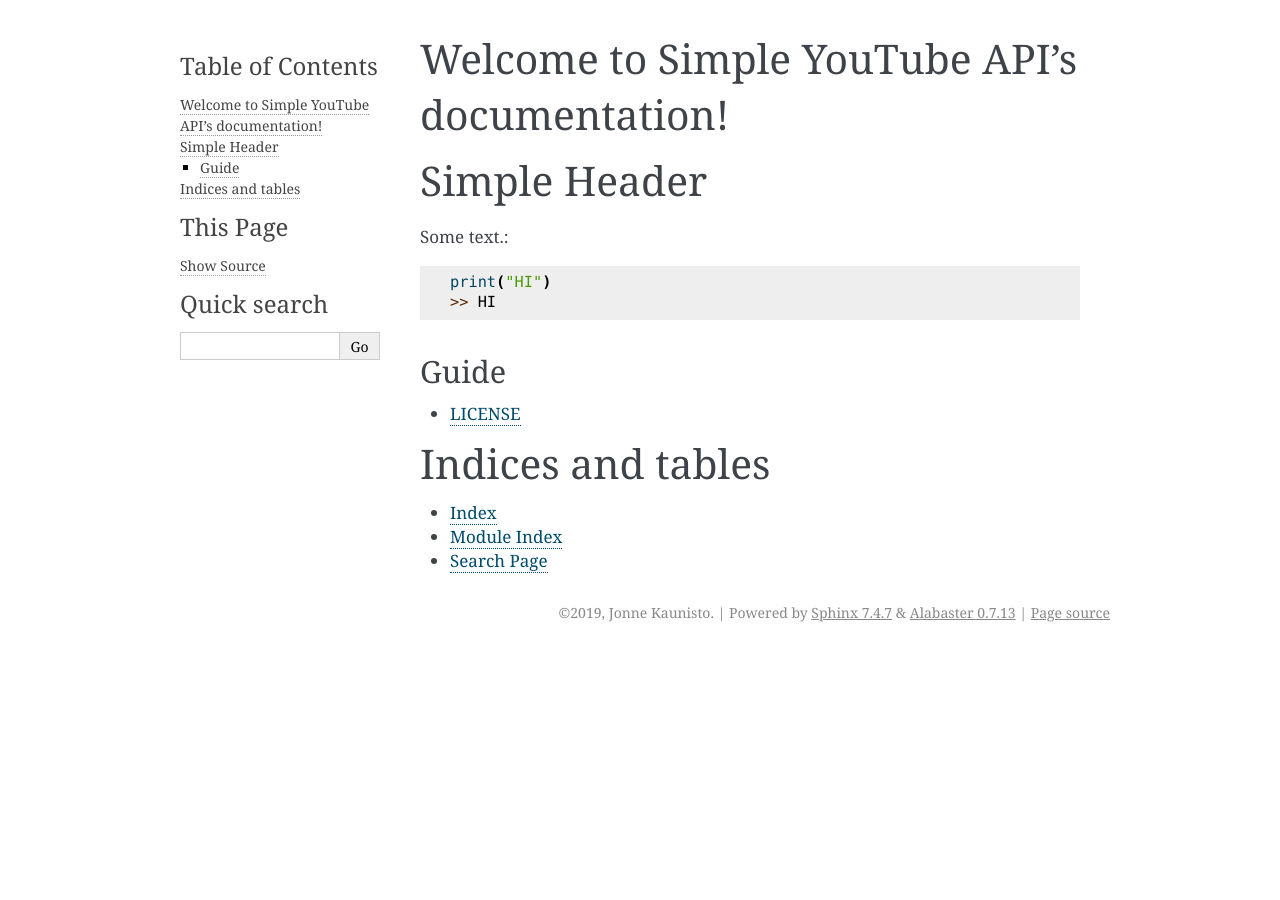
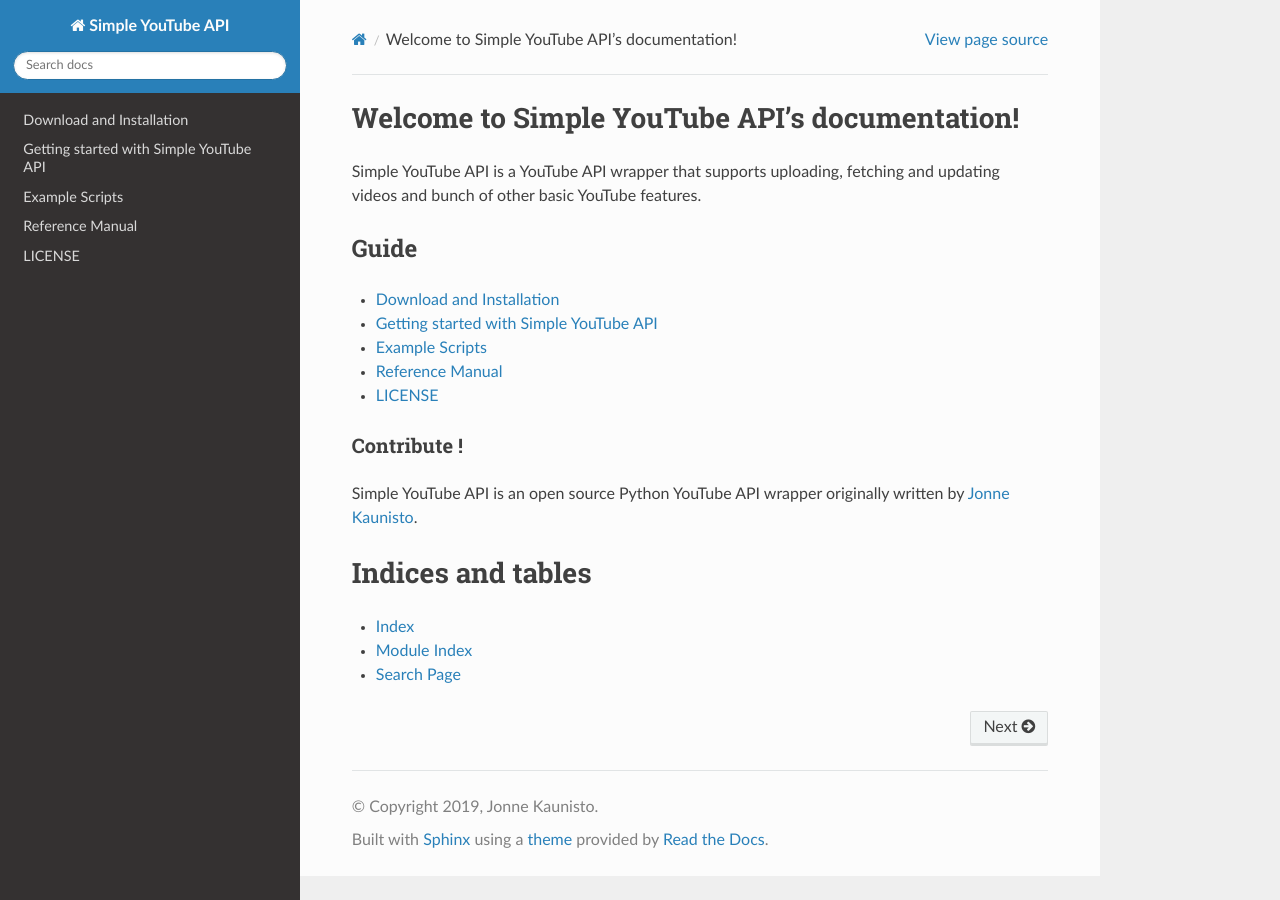
Before and after one commit to jonnekaunisto/simple-youtube-api, a Sphinx documentation site: the page built from docs/source/index.rst, in a window 1280 px wide. Built offline with Sphinx 7.4.7 and the Read the Docs theme 2.0.0, drawn with Linux system fonts in a browser that asks for light colours.

Commit message:
added documentation

```diff
--- a/docs/source/conf.py
+++ b/docs/source/conf.py
@@ -12,9 +12,9 @@
 # add these directories to sys.path here. If the directory is relative to the
 # documentation root, use os.path.abspath to make it absolute, like shown here.
 #
-# import os
-# import sys
-# sys.path.insert(0, os.path.abspath('.'))
+import os
+import sys
+sys.path.insert(0, os.path.abspath('../simple_youtube_api'))
 
 
 # -- Project information -----------------------------------------------------
@@ -75,7 +75,7 @@
 # The theme to use for HTML and HTML Help pages.  See the documentation for
 # a list of builtin themes.
 #
-html_theme = 'alabaster'
+html_theme = 'sphinx_rtd_theme'
 
 # Theme options are theme-specific and customize the look and feel of a theme
 # further.  For a list of options available for each theme, see the
--- /dev/null
+++ b/docs/source/examples/examples.rst
@@ -0,0 +1,10 @@
+.. _examples:
+
+Example Scripts
+===============
+
+Here are a few example scripts to get you started.
+
+
+.. toctree::
+   :maxdepth: 1
--- /dev/null
+++ b/docs/source/getting_started/getting_started.rst
@@ -0,0 +1,11 @@
+.. _getting_started:
+
+
+Getting started with Simple YouTube API
+---------------------------------------
+
+
+These pages explain everything you need to know to start using Simple YouTube API.
+
+.. toctree::
+   :maxdepth: 1
--- a/docs/source/index.rst
+++ b/docs/source/index.rst
@@ -1,21 +1,24 @@
 Welcome to Simple YouTube API's documentation!
 ==============================================
 
-Simple Header
-=============
+Simple YouTube API is a YouTube API wrapper that supports uploading, fetching and updating videos and bunch of other basic YouTube features.
 
-Some text.::
-
-    print("HI")
-    >> HI
 
 Guide
 ^^^^^
 .. toctree::
-   :maxdepth: 2
+   :maxdepth: 1
 
+   install
+   getting_started/getting_started
+   examples/examples
+   ref/ref
    LICENSE
 
+
+Contribute !
+--------------
+Simple YouTube API is an open source Python YouTube API wrapper originally written by `Jonne Kaunisto`_.
 
 
 Indices and tables
@@ -24,3 +27,5 @@
 * :ref:`genindex`
 * :ref:`modindex`
 * :ref:`search`
+
+.. _`Jonne Kaunisto`: https://github.com/jonnekaunisto
--- /dev/null
+++ b/docs/source/ref/ref.rst
@@ -0,0 +1,16 @@
+.. _reference_manual:
+
+
+Reference Manual
+================
+
+Reference manual for Simple YouTube API
+
+.. autoclass:: simple_youtube_api.Video.Video
+    :members:
+    :inherited-members:
+    :show-inheritance:
+
+
+.. toctree::
+   :maxdepth: 3
```
Also changed, not shown: docs/source/install.rst (added, +33 -0 lines), 1 other file.
